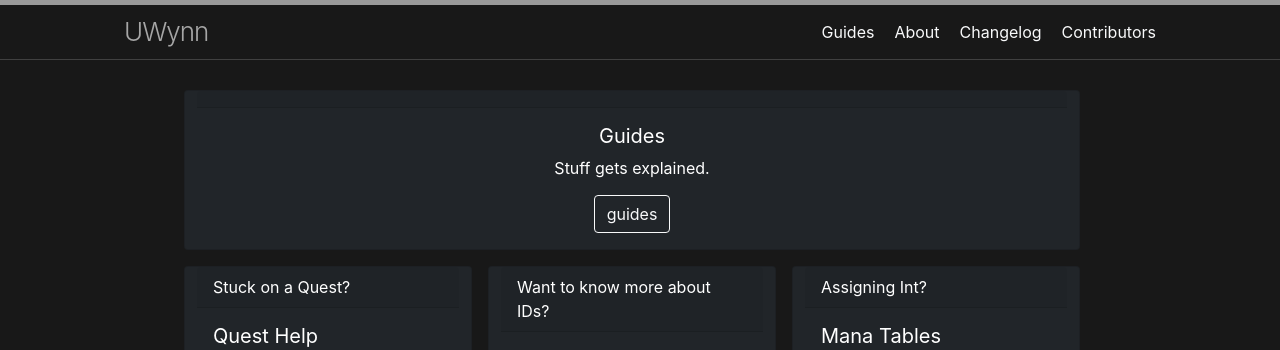
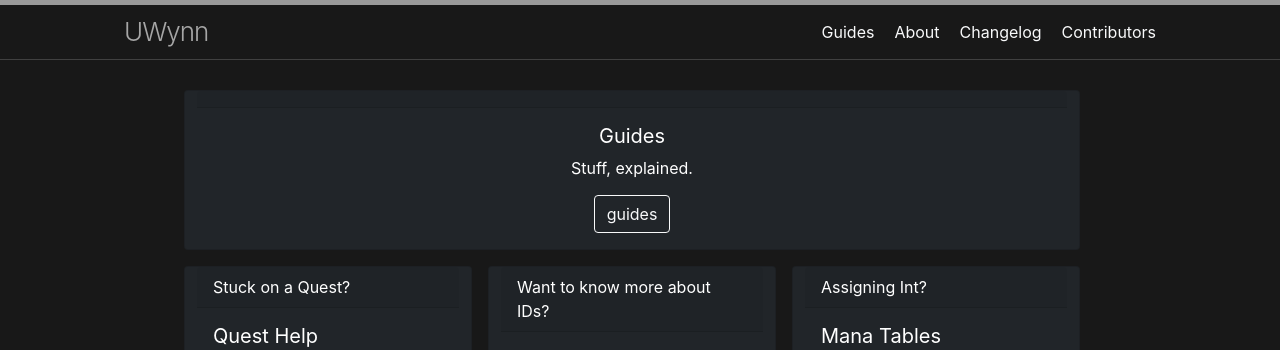
Before and after one commit to UWynn/UWynn.github.io, a Jekyll site: the page built from docs/index.md, in a window 1280 px wide. Shown: the top 350 px of the page. Built offline with Jekyll 4.4.1, drawn with Linux system fonts in a browser that asks for light colours.

Commit message:
better wording

```diff
--- a/docs/index.md
+++ b/docs/index.md
@@ -7,7 +7,7 @@ layout: default
       <h5 class="card-header"></h5>
       <div class="card-body">
         <h5 class="card-title">Guides</h5>
-        <p class="card-text">Stuff gets explained.</p>
+        <p class="card-text">Stuff, explained.</p>
         <a href="/guides/" class="btn btn-outline-light text-light mt-auto">guides</a>
       </div>
     </div>
```
